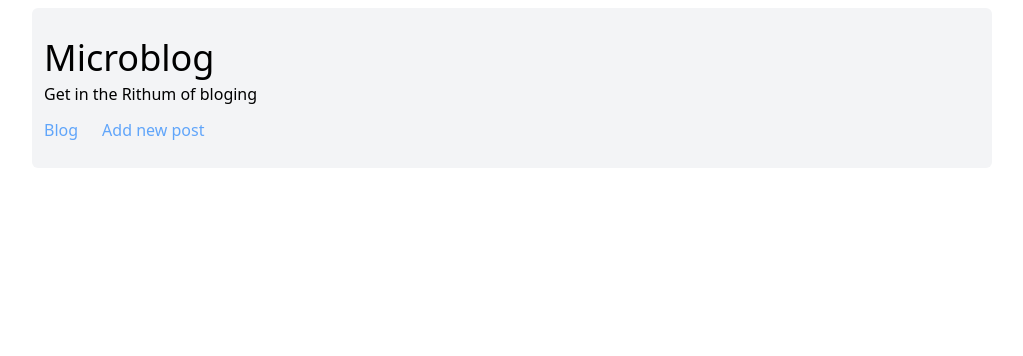
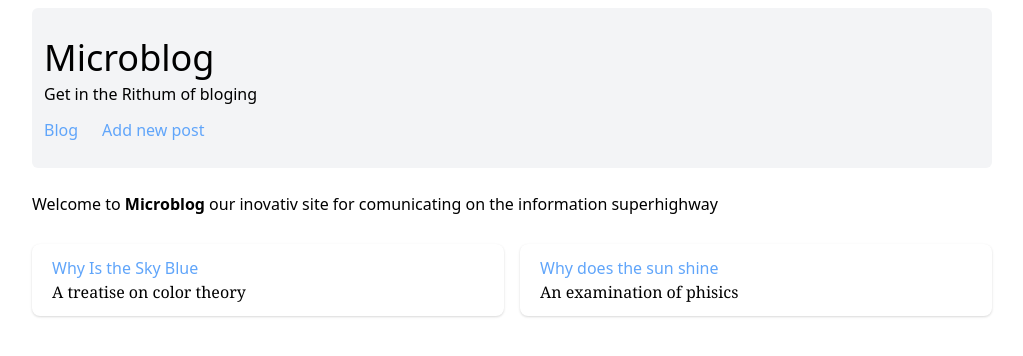
Before and after one commit to DevXard/Rect-Redux-Router-Microblog, a React (Create React App) app: page / in a window 1280 px wide. Shown: the top 356 px of the page, without its empty margins (128-1151 px from the left). Built offline with nearby package versions, Linux system fonts and the light colour scheme.

Commit message:
Added a Card component for each post freated newPost component and editPost component

```diff
--- a/src/App.js
+++ b/src/App.js
@@ -2,6 +2,7 @@ import {BrowserRouter, Route, Switch} from 'react-router-dom';
 
 import HeaderNav from './components/nav/HeaderNav';
 import Form from './components/BlogForm/Form';
+import CreateNewPost from './components/BlogForm/CreateNewPost.js';
 import PostVew from './components/post/PostVew';
 import PostList from './components/post/PostList';
 
@@ -11,10 +12,13 @@ function App(props) {
     <BrowserRouter>
       <div className="grid justify-items-center">
         <HeaderNav />
+
+      <Switch>
+      <Route exact path="/">
         <PostList data={props} />
-      <Switch>
+      </Route>
         <Route exact path="/new">
-          <Form />
+          <CreateNewPost />
         </Route>
         <Route path="/:id">
           <PostVew data={props} />
@@ -28,7 +32,8 @@ function App(props) {
   );
 }
 
-App.defaultProps = [
+App.defaultProps = {
+  posts:[
   {
     title: "Why Is the Sky Blue",
     description: "A treatise on color theory",
@@ -39,6 +44,6 @@ App.defaultProps = [
     description: "An examination of phisics",
     body: "Lorem Ipsum is simply dummy text of the printing and typesetting industry. Lorem Ipsum has been the industry's standard dummy text ever since the 1500s, when an unknown printer took a galley of type and scrambled it to make a type specimen book. It has survived not only five centuries, but also the leap into electronic typesetting, remaining essentially unchanged. It was popularised in the 1960s with the release of Letraset sheets containing Lorem Ipsum passages, and more recently with desktop publishing software like Aldus PageMaker including versions of Lorem Ipsum."
   }
-]
+]}
 
 export default App;
--- /dev/null
+++ b/src/components/BlogForm/CreateNewPost.js
@@ -0,0 +1,10 @@
+import Form from './Form';
+
+const CreateNewPost = () => {
+
+    return(
+        <Form />
+    )
+}
+
+export default CreateNewPost;
--- /dev/null
+++ b/src/components/BlogForm/EditPost.js
@@ -0,0 +1,10 @@
+import Form from './Form';
+
+const CreateNewPost = () => {
+
+    return(
+        <Form />
+    )
+}
+
+export default CreateNewPost;
--- a/src/components/BlogForm/Form.js
+++ b/src/components/BlogForm/Form.js
@@ -25,7 +25,7 @@ const Form = () => {
             <label htmlFor="title">Title</label>
                 <input
                 onChange={handleChange}
-                id="title"
+                id='title'
                 name="title"
                 value={formData.title}
                 className="border rounder-lg leading-tight focus:outline-none focus:shadow-outline py-2 px-3 m-1 text-gray-500 shadow appearance-none w-full"
@@ -42,7 +42,7 @@ const Form = () => {
                 <textarea
                 onChange={handleChange}
                 id='body'
-                name="body"
+                name='body'
                 value={formData.body}
                 className="border rounder-lg leading-tight focus:outline-none focus:shadow-outline py-2 px-3 m-1 text-gray-500 shadow appearance-none w-full"
                 rows="10"
--- /dev/null
+++ b/src/components/post/PostCard.js
@@ -0,0 +1,15 @@
+import {Link} from 'react-router-dom';
+
+const PostCard = ({data}) => {
+
+    return (
+        <div className="bg-white shadow mt-3 rounded-lg">
+            <Link to="/" >
+            <h1 className="mx-5 mt-3 text-blue-400">{data.title}</h1>
+            </Link>
+            <h3 className="mx-5 mb-3 font-serif">{data.description}</h3>
+        </div>
+    )
+}
+
+export default PostCard;
--- a/src/components/post/PostList.js
+++ b/src/components/post/PostList.js
@@ -1,9 +1,14 @@
+import PostCard from './PostCard'
 
 const PostList = ({data}) => {
-    console.log(Array.isArray(data))
+    console.log(data.posts)
     return(
-        <div>
+        <div className="w-3/4" >
+            <h1 className="w-full my-4">Welcome to <b>Microblog</b> our inovativ site for comunicating on the information superhighway</h1>
 
+            <div className="grid grid-cols-2 gap-4">
+                {data.posts.map(post => <PostCard key={post.titlegit} data={post}></PostCard>)}
+            </div>
         </div>
     )
 }
--- a/src/components/post/PostVew.js
+++ b/src/components/post/PostVew.js
@@ -5,15 +5,15 @@ const PostVew = ({data}) => {
     return (
         <div className="bg-white  rounded-lg w-3/4">
             <div className="flex  justify-between">
-                <h1 className="text-2xl  my-5">{data[0].title}</h1>
+                <h1 className="text-2xl  my-5">{data.posts[0].title}</h1>
                 <div className=" my-5 flex flex-row">
-                <Link className="text-blue-500 mx-1" ><FaEdit /></Link>
-                <Link className="text-red-500 mx-1" ><FaTrashAlt /></Link>
+                <Link to="/" className="text-blue-500 mx-1" ><FaEdit /></Link>
+                <Link to="/" className="text-red-500 mx-1" ><FaTrashAlt /></Link>
                 </div>
 
             </div>
-            <h3 className="text-base ">{data[0].description}</h3>
-            <p className="my-5 ">{data[0].body}</p>
+            <h3 className="text-base ">{data.posts[0].description}</h3>
+            <p className="my-5 ">{data.posts[0].body}</p>
         </div>
     )
 }
```
